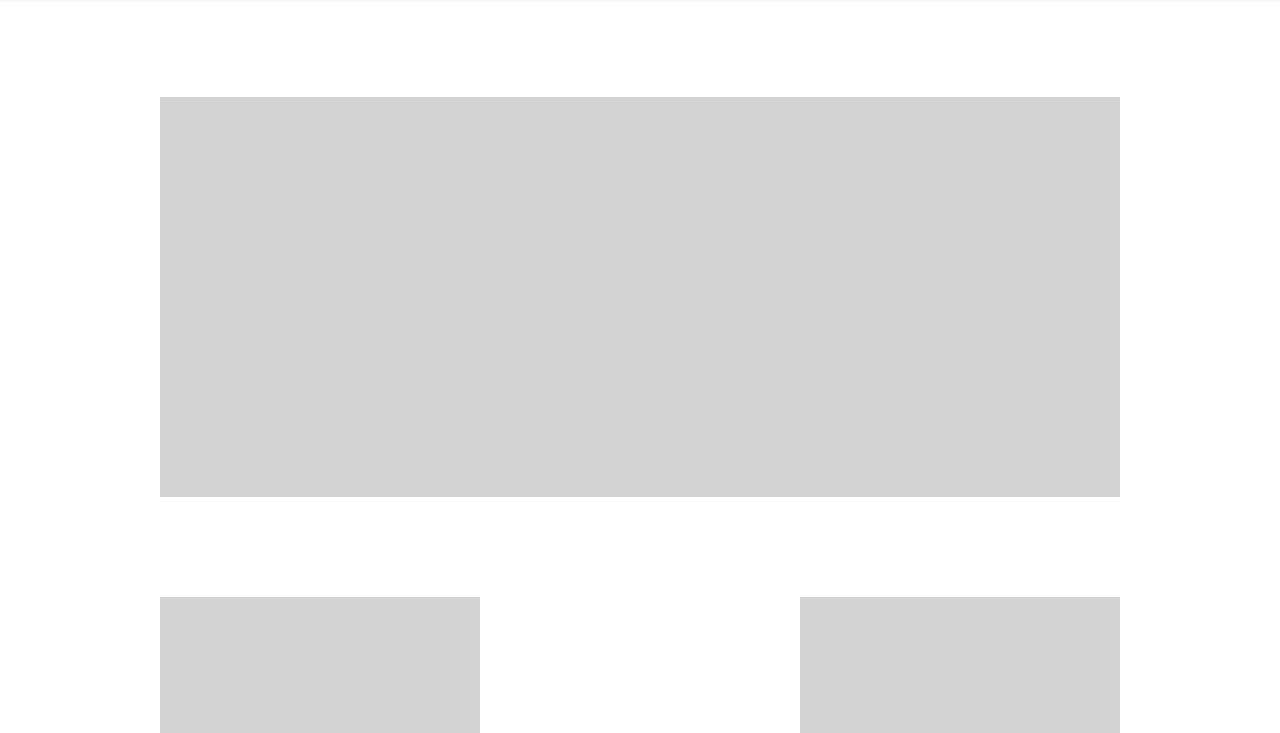
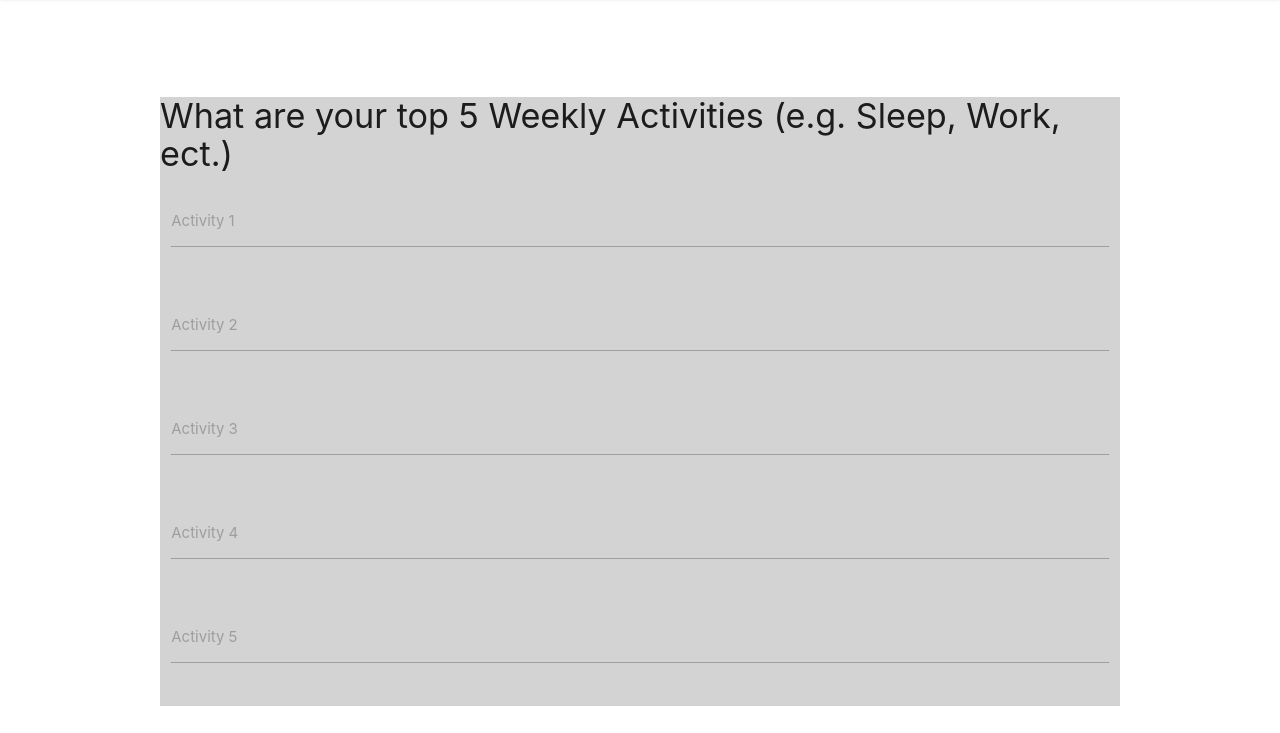
Before and after one commit to Szkotak/Timely, a plain HTML site: page index.html in a window 1280 px wide. Shown: the part 67-800 px from the top of the page. Drawn offline with nearby package versions, Linux system fonts and the light colour scheme.

Commit message:
made initial form

```diff
--- a/assets/css/style.css
+++ b/assets/css/style.css
@@ -4,7 +4,7 @@
 
 .inputs {
     width: 960px;
-    height: 400px;
+    height: auto;
     background: lightgray;
     border-style: solid;
     border: 1px;
--- a/assets/javascript/main.js
+++ b/assets/javascript/main.js
@@ -0,0 +1,2 @@
+$('#textarea1').val('New Text');
+  M.textareaAutoResize($('#textarea1'));
--- a/index.html
+++ b/index.html
@@ -8,6 +8,7 @@
    <link rel="stylesheet" type="text/css" media="screen" href="./assets/css/reset.css" />
    <link rel="stylesheet" href="https://cdnjs.cloudflare.com/ajax/libs/materialize/1.0.0-beta/css/materialize.min.css">
    <link rel="stylesheet" type="text/css" media="screen" href="./assets/css/style.css" />
+   <script src="https://cdnjs.cloudflare.com/ajax/libs/materialize/1.0.0-beta/js/materialize.min.js"></script>
    <script src="./assets/javascript/main.js"></script>
 </head>
 <body>
@@ -19,10 +20,45 @@
                   </nav>
     </div>
     <div class="container">
-        <div class="inputs"></div>
-            <div id="start-bar">
-
-            </div>
+        <div class="inputs">
+        <div class="Question">
+            <p id="activeQuestion"><h4>What are your top 5 Weekly Activities (e.g. Sleep, Work, ect.)</h4></p>
+        </div>
+        <div class="row init-input">
+            <form class="col s12">
+                <div class="row">
+                    <div class="input-field col s12">
+                      <input id="email" type="email">
+                      <label for="email" id="hours1">Activity 1</label>
+                    </div>
+                </div>
+                <div class="row">
+                    <div class="input-field col s12">
+                        <input id="email" type="email">
+                        <label for="email" id="hours2">Activity 2</label>
+                    </div>
+                </div>
+                <div class="row">
+                    <div class="input-field col s12">
+                        <input id="email" type="email">
+                        <label for="email" id="hours3">Activity 3</label>
+                    </div>
+                </div>
+                <div class="row">
+                    <div class="input-field col s12">
+                        <input id="email" type="email">
+                        <label for="email" id="hours4">Activity 4</label>
+                    </div>
+                </div>
+                <div class="row">
+                    <div class="input-field col s12">
+                        <input id="email" type="email">
+                        <label for="email" id="hours5">Activity 5</label>
+                    </div>
+                </div>
+            </form>
+        </div>
+        </div>
 
         <div class="outputs row">
             <div class="current col s4">
```
